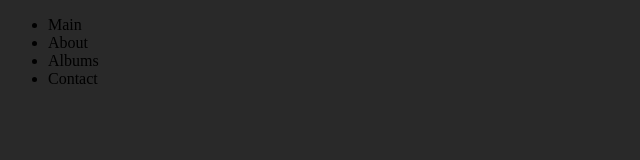
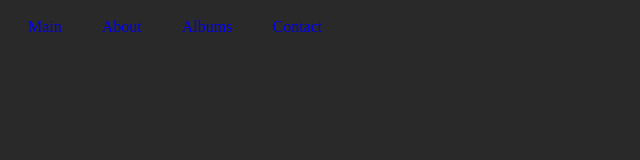
Before and after one commit to GrzanaS/MalenczukHomepage, a plain HTML site: page Index.html in a window 1280 px wide. Shown: the whole page, without its empty margins (0-640 px from the left). Drawn offline with Linux system fonts and the light colour scheme.

Commit message:
Styling Horizontal Menu

```diff
--- a/Index.html
+++ b/Index.html
@@ -8,11 +8,11 @@
 </head>
 <body>
     <nav>
-        <ul>
-            <li>Main</li>
-            <li>About</li>
-            <li>Albums</li>
-            <li>Contact</li>
+        <ul class="horizontalMenu">
+            <li><a href="#">Main</a></li>
+            <li><a href="#">About</a></li>
+            <li><a href="#">Albums</a></li>
+            <li><a href="#">Contact</a></li>
         </ul>
     </nav>
 </body>
--- a/css/style.css
+++ b/css/style.css
@@ -1,3 +1,21 @@
 body{
     background-color: rgb(41, 41, 41);
 }
+
+.horizontalMenu{
+    list-style: none;
+    padding: 0;
+    margin: 0;
+    display: flex;
+}
+
+.horizontalMenu li {
+    margin: 0;
+    padding: 0;
+}
+
+.horizontalMenu li a {
+    display: block;
+    text-decoration: none;
+    padding: 10px 20px;
+}
```
